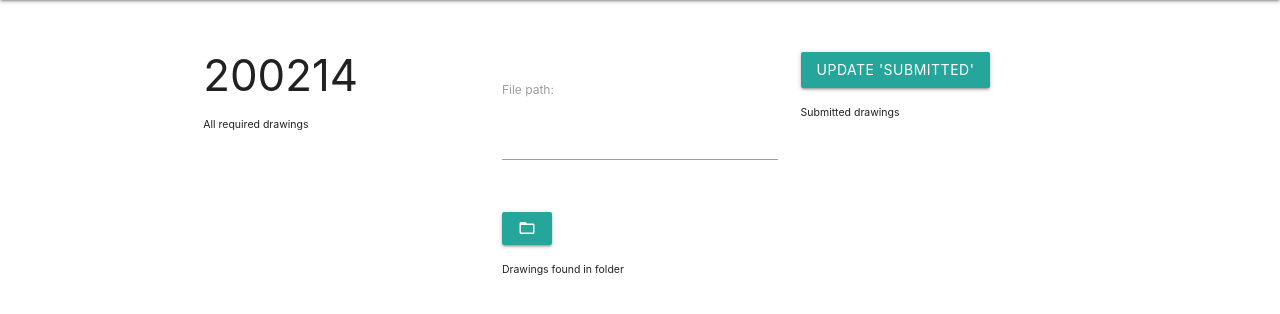
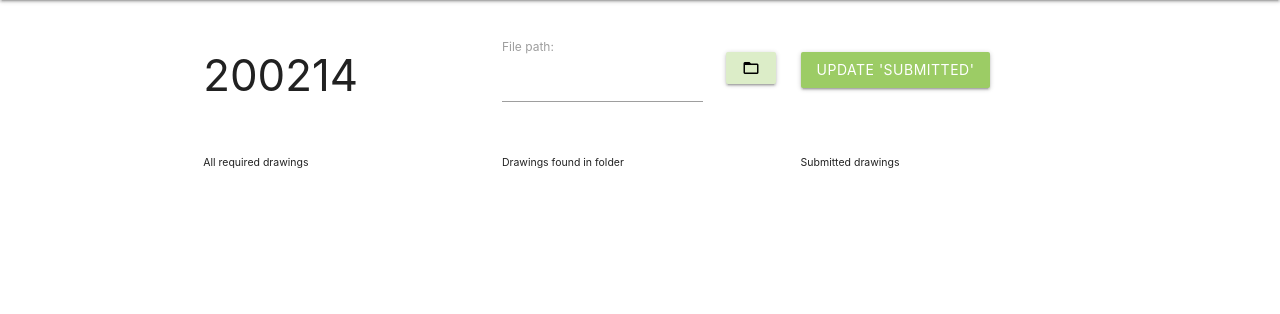
Before and after one commit to wilham7/django_website, a Django app: template myvidsite/drawingregister/templates/drawingregister/single_submission.html in a window 1280 px wide. Shown: the part 64-378 px from the top of the page. Run offline with Django 3.2, Linux system fonts and the light colour scheme; the template is opened without the code that fills it: values that come from a table or form of the project are taken from there, others are empty; data comes from the database, SQL or seed files in the repository; both versions use the stored data as it was after the commit; parts of the project's set-up code (start-up, migrations or seed data) failed here and were passed over; some libraries are stand-ins or nearby versions.

Commit message:
Updating formatting

```diff
--- a/myvidsite/drawingregister/templates/drawingregister/single_submission.html
+++ b/myvidsite/drawingregister/templates/drawingregister/single_submission.html
@@ -2,35 +2,48 @@
 
 {% block content %}
 
+
+    <div class="row">
+        <div class="col s12, m8, l4">
+            <h3>{{submission.sub_date}}</h3>
+        </div>
+
+        <div class="col s12, m8, l3">
+            <form method='POST'>
+                {% csrf_token %}
+                {{ form.as_p }}
+            </form>
+        </div>
+
+        <div class="col s12, m8, l1">
+            <h3 style="vertical-align:bottom" >
+                <a class="waves-effect waves-light btn-small light-green lighten-4" href="{% url 'drawingregister:open_file_path' file_path=submission.file_path%}" name="file_path_btn">
+                <i class="material-icons black-text">folder_open</i>
+                </a>
+            </h3>
+        </div>
+
+        <div class="col s12, m8, l4">
+            <h3 style="vertical-align:bottom" >
+                <a class="btn btn-primary light-green lighten-1" href="{% url 'drawingregister:postAconex' sub_date=submission.sub_date%}" name="mybtn">Update 'Submitted'</a>
+            </h3>
+        </div>
+    </div>
+
+
     <div class="row">
 
         <div class="col s12, m8, l4">
-            <h3>{{submission.sub_date}}</h3>
             <p style="font-size:70%">All required drawings</p>
             	<p>
             	{% for dwg in sub_dwgs %}
                     <!-- This is refereing to the url name it was assigned -->
-            		<a href ="{% url 'drawingregister:single_drawing' single_slug=dwg.drawing_name%}"> <p>{{ dwg }}</p> </a>
+            		<a style="color:#AEB6BF" href ="{% url 'drawingregister:single_drawing' single_slug=dwg.drawing_name%}"> <p>{{ dwg }}</p> </a>
             	{% endfor %}
             	</p>
         </div>
 
         <div class="col s12, m8, l4">
-            <h3>
-                <form method='POST'>
-                    {% csrf_token %}
-                    {{ form.as_p }}
-                </form>
-
-                <a class="waves-effect waves-light btn-small" href="{% url 'drawingregister:open_file_path' file_path=submission.file_path%}" name="file_path_btn">
-                <i class="material-icons">folder_open</i>
-                </a>
-            </h3>
-
-
-
-
-
             <p style="font-size:70%">Drawings found in folder</p>
             	<p>
             	{% for dwg in sub_comp %}
@@ -49,16 +62,10 @@
 
 
         <div class="col s12, m8, l4">
-
-			<h3>
-
-		   		<a class="btn btn-primary" href="{% url 'drawingregister:postAconex' sub_date=submission.sub_date%}" name="mybtn">Update 'Submitted'</a>
-
-			</h3>
             <p style="font-size:70%">Submitted drawings</p>
             	<p>
             	{% for dwg in was_sub %}
-            		<a href ="{% url 'drawingregister:single_drawing' single_slug=dwg %}"> <p>{{ dwg }}</p> </a>
+            		<a style="color:darkseagreen" href ="{% url 'drawingregister:single_drawing' single_slug=dwg %}"> <p>{{ dwg }}</p> </a>
             	{% endfor %}
             	</p>
         </div>
```
Also changed, not shown: myvidsite/db.sqlite3.
